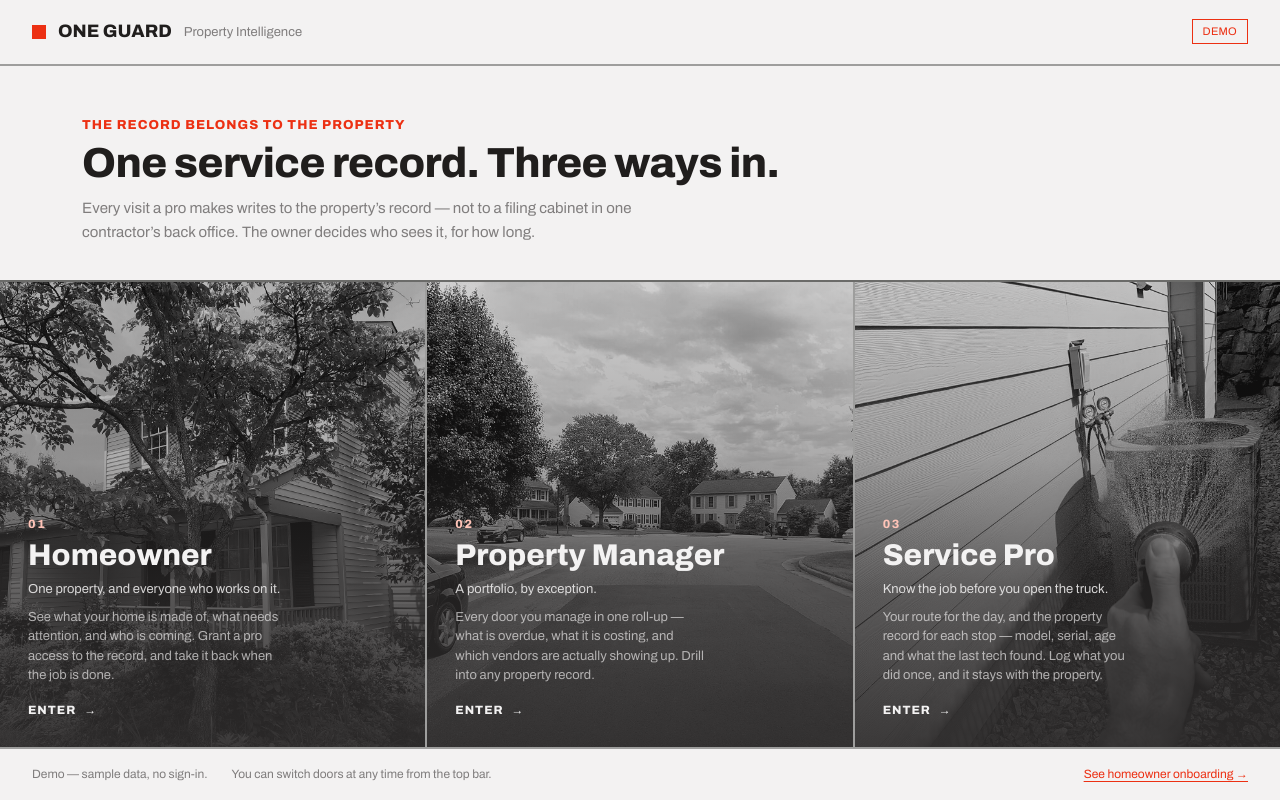
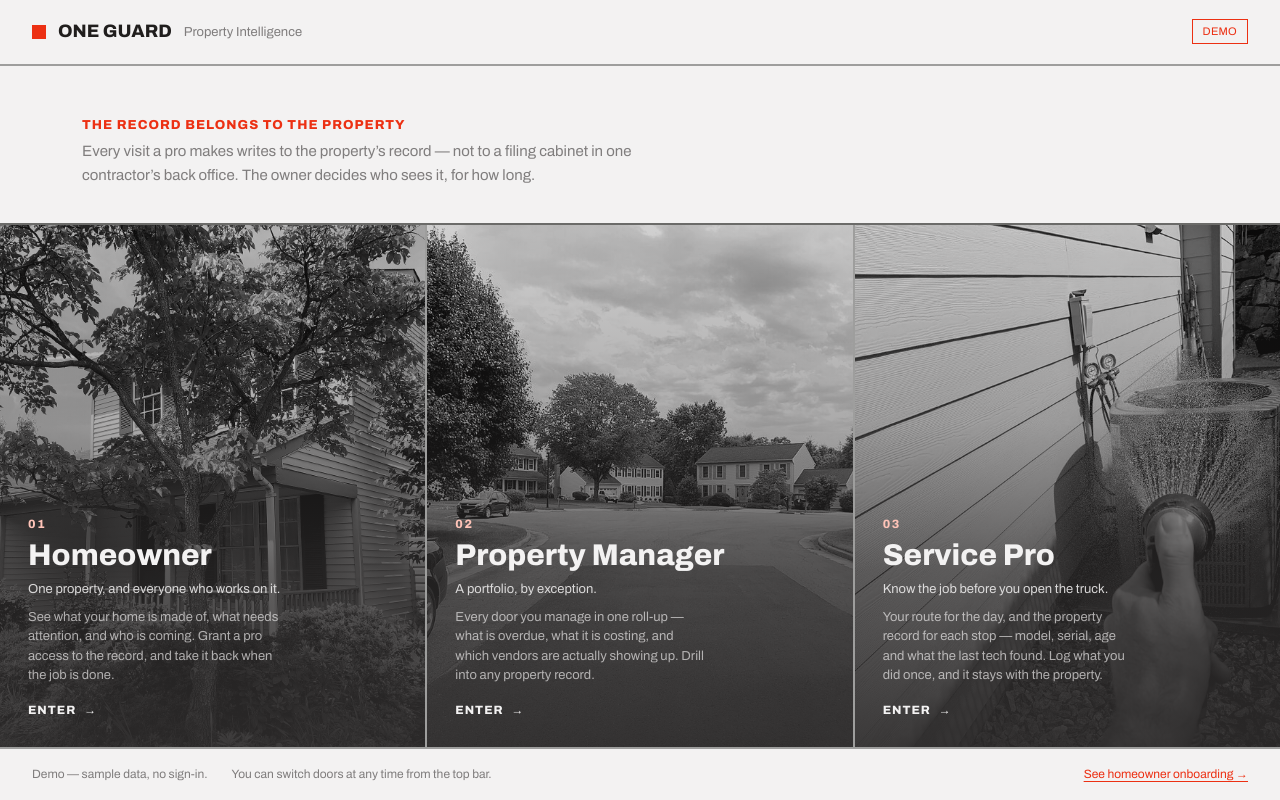
Before and after one commit to slovely-analytics/one-guard-property-intelligence, a React (Vite) app in the folder app/: page /access in a window 1280 px wide. Built offline with nearby package versions, Linux system fonts and the light colour scheme.

Commit message:
Remove login page hero heading

```diff
--- a/app/src/screens/Entry.tsx
+++ b/app/src/screens/Entry.tsx
@@ -24,7 +24,6 @@ export default function Entry() {
 
       <div className="entry-hero">
         <h6 style={{ color: 'var(--color-accent)' }}>The record belongs to the property</h6>
-        <h1 style={{ margin: '0 0 10px', maxWidth: 760 }}>One service record. Three ways in.</h1>
         <p className="text-muted" style={{ maxWidth: 620, margin: 0, fontSize: 15 }}>
           Every visit a pro makes writes to the property&rsquo;s record — not to a filing cabinet
           in one contractor&rsquo;s back office. The owner decides who sees it, for how long.
```
